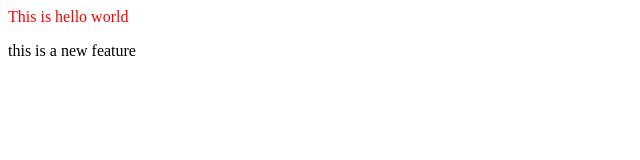
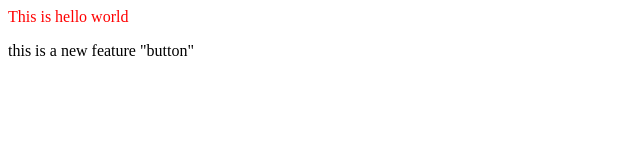
Before and after one commit to shubh7030/localrepo, a plain HTML site: page index.html in a window 1280 px wide. Shown: the full height of the page, 0-640 px from the left. Drawn offline with Linux system fonts and the light colour scheme.

Commit message:
Added button

```diff
--- a/index.html
+++ b/index.html
@@ -3,5 +3,5 @@
         This is hello world
     </div>
 </p>
-<p>this is a new feature</p>
+<p>this is a new feature "button"</p>
 <link rel="stylesheet" href="style.css">
```
